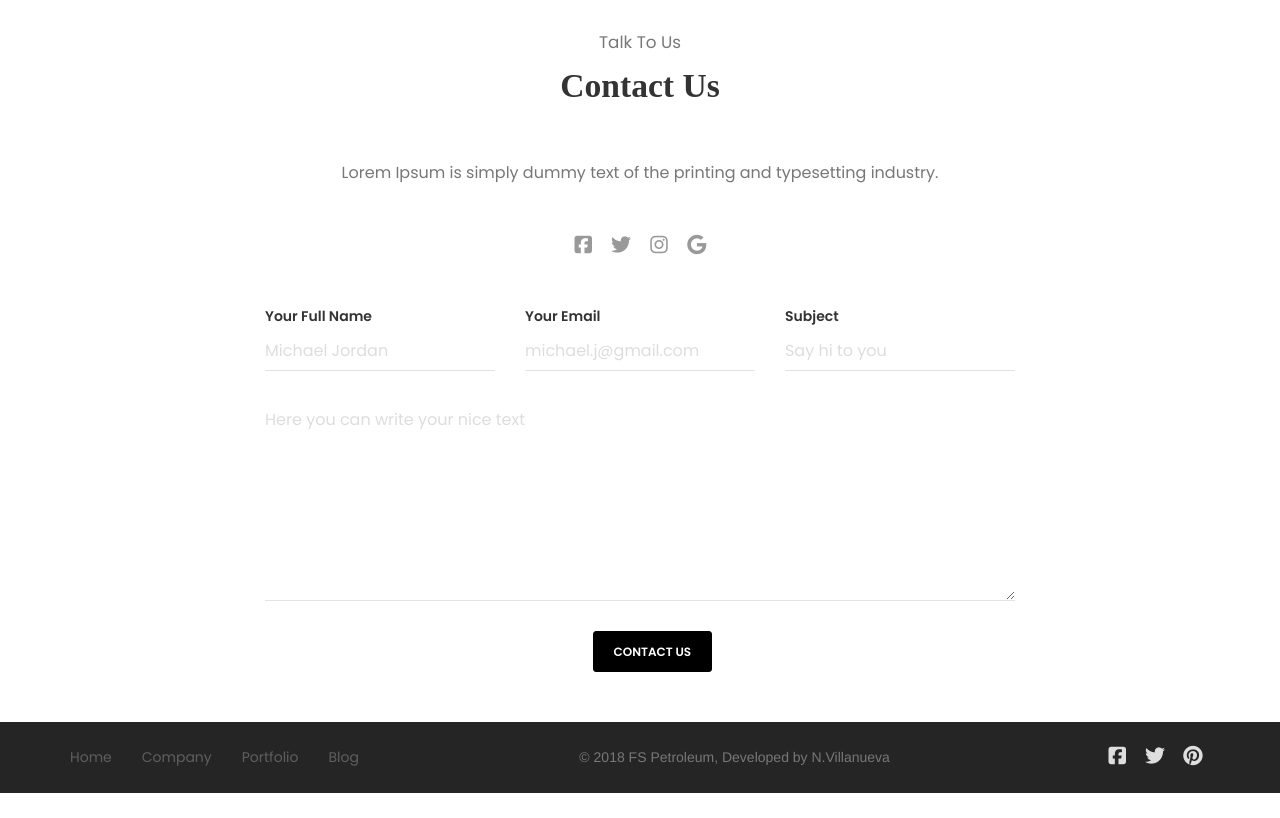
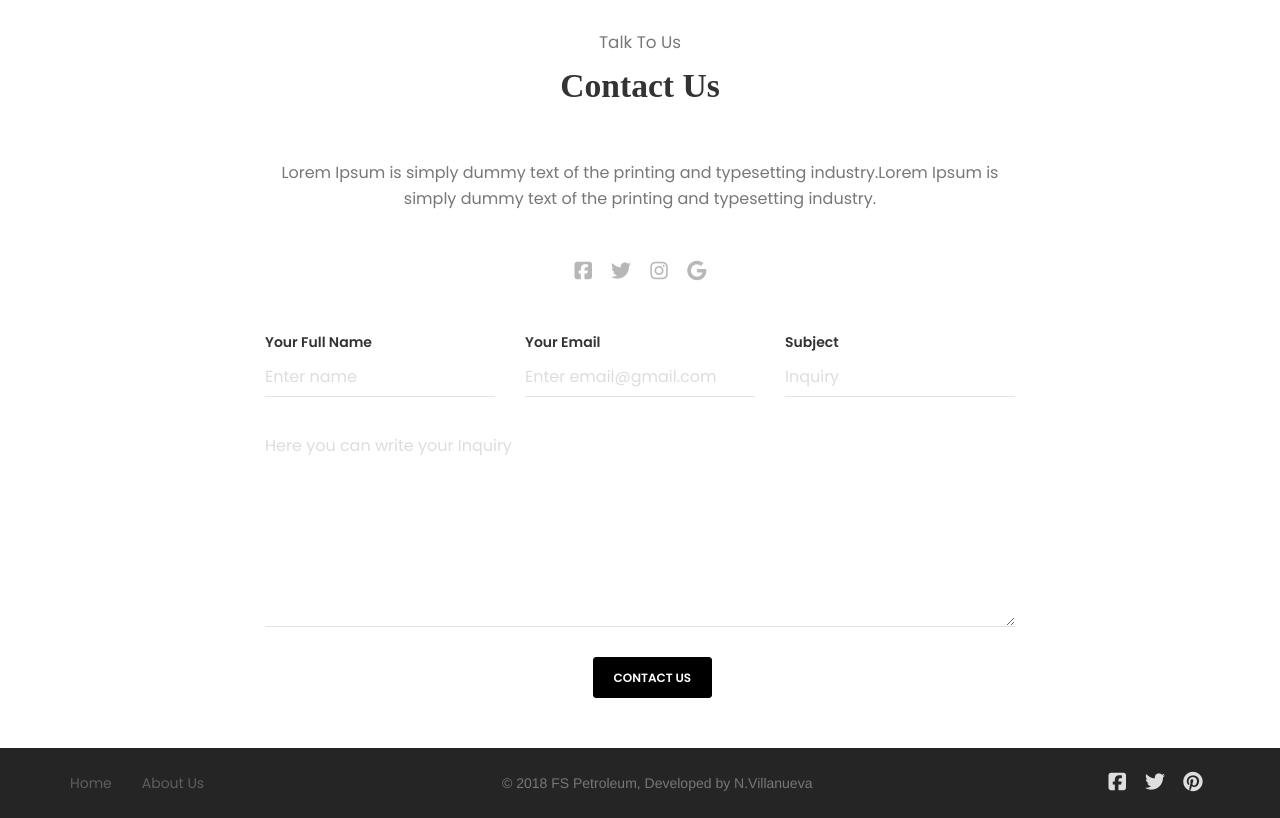
Before and after one commit to Eshichi/Petroleum, a PHP site: page /Petroleum/Contact.php in a window 1280 px wide. Shown: the part 87-905 px from the top of the page. Before the commit the page ends 880 px from the top, so only its background shows below. Run offline with PHP 8.4, Linux system fonts and the light colour scheme; some libraries are stand-ins or nearby versions; some web fonts are replaced.

Commit message:
before email

```diff
--- a/Contact.php
+++ b/Contact.php
@@ -109,14 +109,17 @@ include 'header.php';
                         <h5 class="subtitle text-gray"> Talk To Us</h5>
                         <h2>Contact Us</h2>
                         <div class="separator separator-danger">✻</div>
-                        <p class="description">Lorem Ipsum is simply dummy text of the printing and typesetting industry. </p>
+                        <p class="description">Lorem Ipsum is simply dummy text of the printing and typesetting industry.Lorem Ipsum is simply dummy text of the printing and typesetting industry. </p>
                     </div>
 
                 <div class="social-buttons">
-                    <button class="btn btn-social btn-simple"><i class="fa fa-facebook-square"></i></button>
-                    <button class="btn btn-social btn-simple"><i class="fa fa-twitter"></i></button>
-                    <button class="btn btn-social btn-simple"><i class="fa fa-instagram"></i></button>
-                    <button class="btn btn-social btn-simple"><i class="fa fa-google" ></i></button>
+                     <a href=""><button class="btn btn-social btn-simple"><i class="fa fa-facebook-square"></i></button></a>
+                    <a href=""><button class="btn btn-social btn-simple"><i class="fa fa-twitter"></i></button></a>
+                    <a href=""><button class="btn btn-social btn-simple"><i class="fa fa-instagram"></i></button></a>
+                    <a href=""><button class="btn btn-social btn-simple"><i class="fa fa-google" ></i></button></a>
+
+
+
                 </div>
 
                 <div class="row">
@@ -127,24 +130,24 @@ include 'header.php';
                                     <div class="col-md-4">
                                         <div class="form-group">
                                             <label>Your Full Name</label>
-                                            <input type="text" name="name" value="" placeholder="Michael Jordan" class="form-control form-control-plain">
+                                            <input type="text" name="name" value="" placeholder="Enter name" class="form-control form-control-plain">
                                         </div>
                                     </div>
                                     <div class="col-md-4">
                                         <div class="form-group">
                                             <label>Your Email</label>
-                                            <input type="text" name="email" value="" placeholder="michael.j@gmail.com" class="form-control form-control-plain">
+                                            <input type="text" name="email" value="" placeholder="Enter email@gmail.com" class="form-control form-control-plain">
                                         </div>
                                     </div>
                                     <div class="col-md-4">
                                         <div class="form-group">
                                             <label>Subject</label>
-                                            <input type="text" name="subject" value="" placeholder="Say hi to you" class="form-control form-control-plain">
+                                            <input type="text" name="subject" value="" placeholder="Inquiry" class="form-control form-control-plain">
                                         </div>
                                     </div>
                                     <div class="col-md-12">
                                         <div class="form-group">
-                                            <textarea name="content" class="form-control form-control-plain" placeholder="Here you can write your nice text" rows="8"></textarea>
+                                            <textarea name="content" class="form-control form-control-plain" placeholder="Here you can write your Inquiry" rows="8"></textarea>
                                         </div>
                                         <div>
                                             <div class="col-md-2 col-md-offset-5">
@@ -168,16 +171,11 @@ include 'header.php';
             <nav class="pull-left">
                 <ul>
                     <li>
-                        <a href="#">Home</a>
+                        <a href="http://localhost/Petroleum/">Home</a>
                     </li>
+
                     <li>
-                        <a href="#">Company</a>
-                    </li>
-                    <li>
-                        <a href="#">Portfolio</a>
-                    </li>
-                    <li>
-                        <a href="#">Blog</a>
+                        <a href="http://localhost/Petroleum/About.php">About Us</a>
                     </li>
                 </ul>
             </nav>
```
